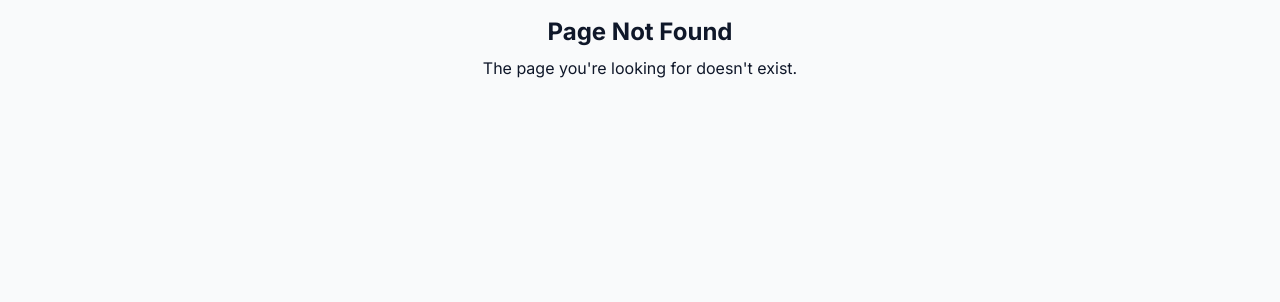
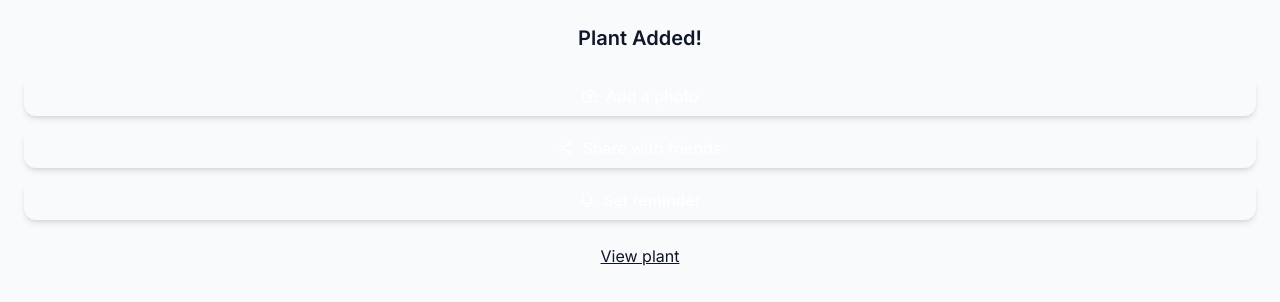
Before and after one commit to osmond/kaymaria, a Next.js app: page /app/plants/1/created in a window 1280 px wide. Before the commit this address had no page. Shown: the top 302 px of the page. Built offline with nearby package versions, Linux system fonts and the light colour scheme; a web font is replaced by a local one.

Commit message:
Redirect to PlantCreated page after adding plant

```diff
--- /dev/null
+++ b/app/app/plants/[id]/created/page.tsx
@@ -0,0 +1,5 @@
+import PlantCreated from '@/components/PlantCreated';
+
+export default function PlantCreatedPage({ params }: { params: { id: string } }) {
+  return <PlantCreated plantId={params.id} />;
+}
--- a/components/AddPlantModal.tsx
+++ b/components/AddPlantModal.tsx
@@ -22,6 +22,7 @@ import { plantFormSchema, plantFieldSchemas } from '@/lib/plantFormSchema';
 import type { AiCareSuggestion } from '@/lib/aiCare';
 import { fetchJson, FetchJsonError } from '@/lib/fetchJson';
 import useCareTips from './useCareTips';
+import { useRouter } from 'next/navigation';
 
 export function todayLocalYYYYMMDD(): string {
   const d = new Date();
@@ -77,6 +78,7 @@ export default function AddPlantModal({
     : false;
 
   const careTips = useCareTips(values);
+  const router = useRouter();
 
   const validationMessage =
     step === 0 && !basicsValid
@@ -393,6 +395,7 @@ export default function AddPlantModal({
       } catch {}
       onCreate({ id: created.id, name: created.name || current.name });
       close();
+      router.push(`/app/plants/${created.id}/created`);
     } catch (e: unknown) {
       const err = e as FetchJsonError<{
         error?: string;
--- /dev/null
+++ b/components/PlantCreated.tsx
@@ -0,0 +1,27 @@
+'use client';
+
+import Link from 'next/link';
+import { Button } from './ui/button';
+import { Camera, Share2, Bell } from 'lucide-react';
+
+export default function PlantCreated({ plantId }: { plantId: string }) {
+  return (
+    <div className="p-6 text-center space-y-6">
+      <h1 className="text-xl font-display font-semibold">Plant Added!</h1>
+      <div className="flex flex-col gap-3">
+        <Button className="w-full">
+          <Camera className="mr-2 h-4 w-4" /> Add a photo
+        </Button>
+        <Button className="w-full">
+          <Share2 className="mr-2 h-4 w-4" /> Share with friends
+        </Button>
+        <Button className="w-full">
+          <Bell className="mr-2 h-4 w-4" /> Set reminder
+        </Button>
+      </div>
+      <Link href={`/app/plants/${plantId}`} className="text-primary underline block">
+        View plant
+      </Link>
+    </div>
+  );
+}
```
